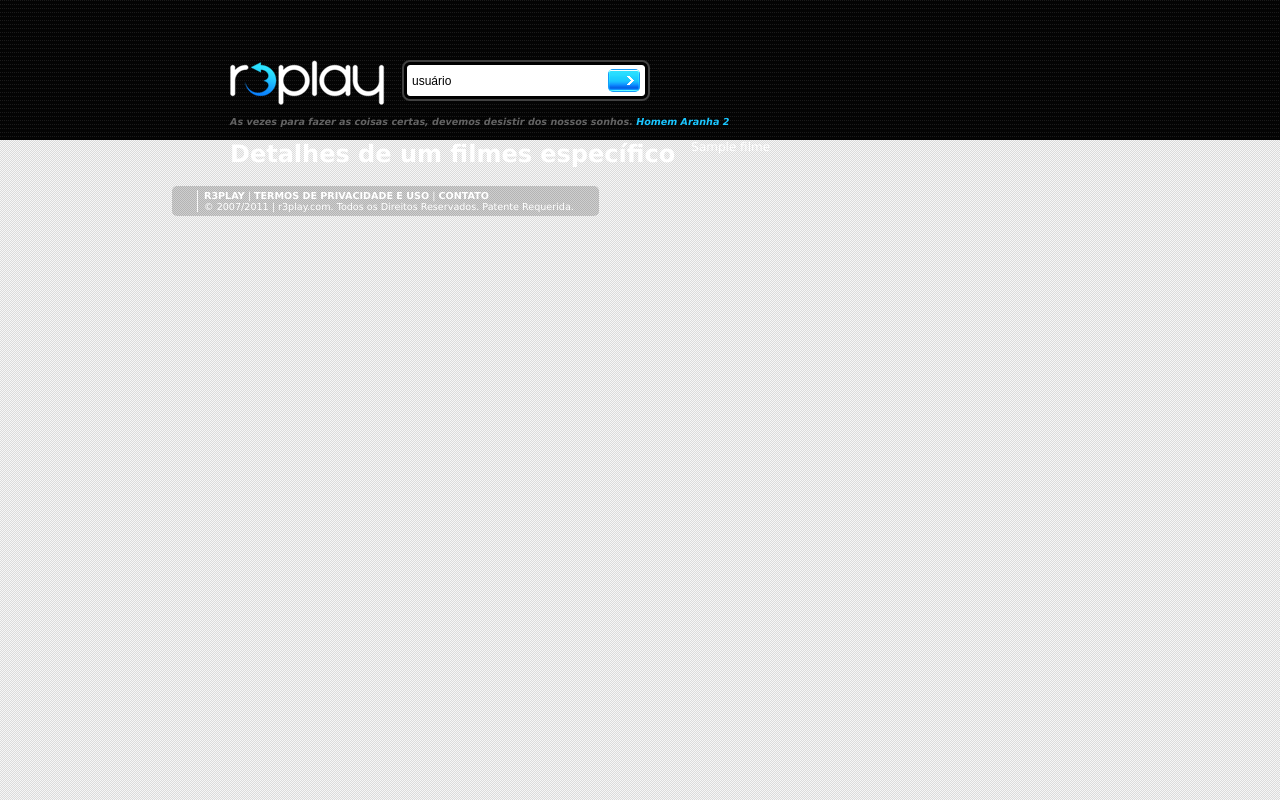
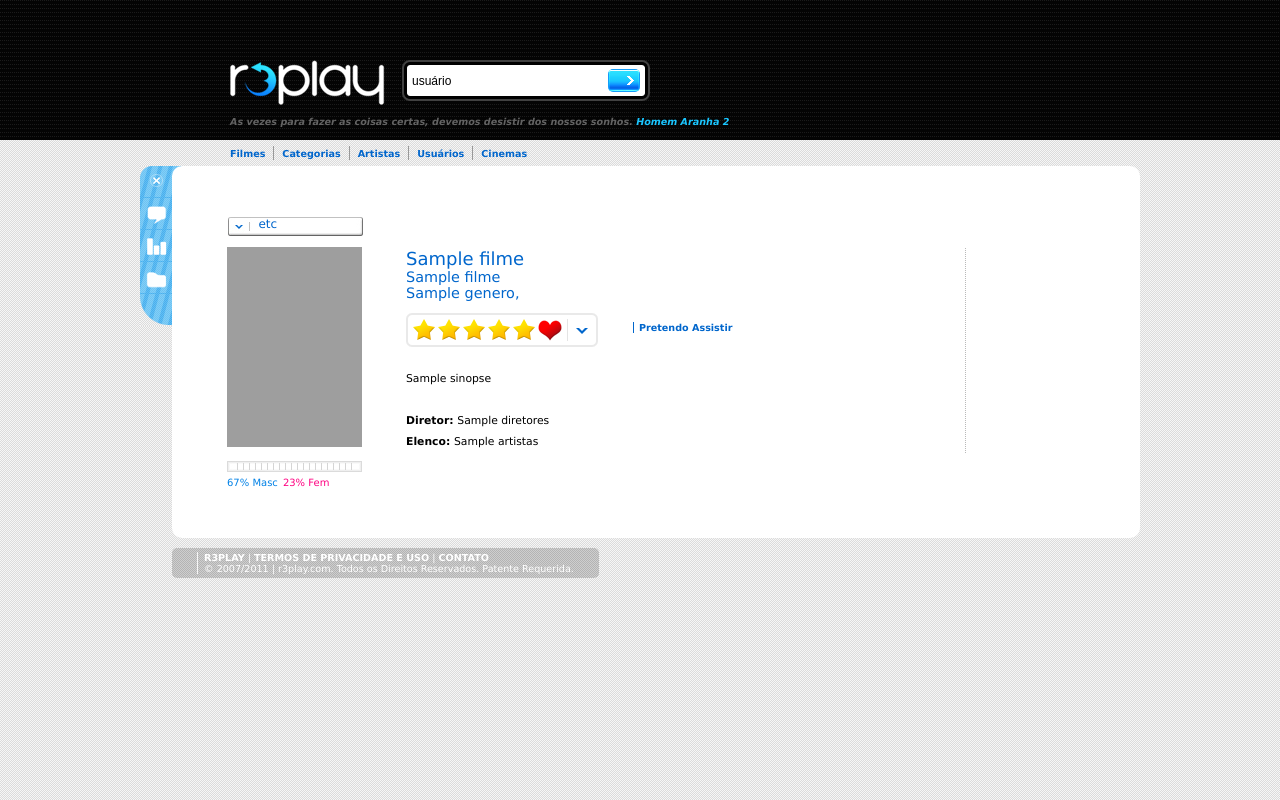
Before and after one commit to BantouTV/r3play, a Django app: template r3playapp/templates/filme.html in a window 1280 px wide. Run offline with Django 3.2, Linux system fonts and the light colour scheme; the template is opened without the code that fills it: most values are stand-ins (such as "Sample title", 1, 10 or a date in 2020); grey boxes are pictures that could not be loaded.

Commit message:
Página de detalhes de um filme. Mecanismo de busca por titulos de filmes.

```diff
--- a/r3playapp/templates/base.html
+++ b/r3playapp/templates/base.html
@@ -17,22 +17,23 @@
 	<!-- cabecalho -->
 	<div class="header">
 		<div class="container">
-			<h1 title="r3play"><a href="index.html">r3play</a></h1>
-			<form action="" class="form search_form">
+			<h1 title="r3play"><a href="/home/">r3play</a></h1>
+
+			<form action="/busca/" class="form search_form" method="get">
 				<fieldset>
-    	        	<input type="text" value="usuário" class="search">
+    	        	<input type="text" value="usuário" class="search" name="q">
         	       	<input type="image" src="{{ STATIC_URL }}img/btn_azul.png" alt="btn_azul" width="32" height="23" class="search_btn">
        			</fieldset>
        		</form>
+
 			<div class="disclaimer">As vezes para fazer as coisas certas, devemos desistir dos nossos sonhos. <span class="disclaimer_autor">Homem Aranha 2</span></div>
 		</div>
 	</div>
 
 	<div class="content">
 		<div class="container">
-
+			<!-- conteudo -->
 			{% block conteudo %}
-
 			{% endblock %}
 
 			<!-- rodape -->
--- a/r3playapp/templates/filme.html
+++ b/r3playapp/templates/filme.html
@@ -5,6 +5,78 @@
 {% endblock %}
 
 {% block conteudo %}
-	<h1>Detalhes de um filmes específico</h1>
-	<p>{{ filme }}</p>
+
+<body class="tipo-02 ">
+	<div class="content">
+		<div class="container">
+
+			<ul class="main_menu">
+				<li><a href="#">Filmes</a></li>
+				<li><a href="#">Categorias</a></li>
+				<li><a href="#">Artistas</a></li>
+				<li><a href="#">Usuários</a></li>
+				<li class="last"><a href="#">Cinemas</a></li>
+			</ul>
+
+			<div class="mn_flut">
+				<ul>
+					<li><a href="#"><img src="{{ STATIC_URL }}img/mn_flut_fechar.png" alt="Fechar" title="Fechar" width="33" height="22"/></a></li>
+					<li><a href="#"><img src="{{ STATIC_URL }}img/mn_flut_recado.png" alt="Recados" title="Recado" width="33" height="30"/></a></li>
+					<li><a href="#"><img src="{{ STATIC_URL }}img/mn_flut_opcoes.png" alt="Opções" title="Opções" width="33" height="30"/></a></li>
+					<li><a href="#"><img src="{{ STATIC_URL }}img/mn_flut_estatistica.png" alt="Estatísticas" title="Estatistica" width="33" height="30"/></a></li>
+				</ul>
+			</div>
+
+			<div class="cont-branco mn_branco">
+				<div class="tit_col-01">
+
+					<form action="" class="form form-padrao">
+			   			 <fieldset>
+			    			<div class="grid-12-12">
+			    				<a href="#" class="tit-select">etc</a>
+							</div>
+       					</fieldset>
+       				</form>
+
+       				<img src="{{ STATIC_URL }}{{ filme.capa }}" alt="{{ filme.titulo_nacional }}" title="{{ filme.titulo_nacional }}" width="135" height="200" />
+
+					<div class="termometro">
+	       				<img src="{{ STATIC_URL }}img/termometro.jpg" alt="termometro" width="135" height="11"/>
+	       				<span class="term_masc">67% Masc</span><span class="term_fem">23% Fem</span>
+       				</div>
+
+				</div>
+
+				<div class="tit_col-02">
+					<div class="grid_col">
+						<h2 class="tit_filme">{{ filme.titulo_nacional }}</h2>
+
+						<h3 class="sub_tit">{{ filme.titulo_original }}</h3>
+
+						<p class="catg">
+							{% for genero in filme.genero.all %}
+								{{ genero }},
+							{% endfor %}
+						</p>
+
+						<div class="acoes_filme">
+							<img src="{{ STATIC_URL }}img/favs.png" alt="favs" />
+						</div>
+
+						<a href="#" class="p_assistir">Pretendo Assistir</a>
+
+						<div class="sinopse clear">
+							<p>{{ filme.sinopse }}</p>
+						</div>
+
+						<div class="ficha_tec">
+							<p><span>Diretor: </span>{{ filme.diretores }}</p>
+							<p><span>Elenco: </span>{{ filme.artistas }}</p>
+						</div>
+					</div>
+
+					<!-- comentarios -->
+				</div>
+
+			</div>
 {% endblock %}
--- a/r3playapp/templates/home.html
+++ b/r3playapp/templates/home.html
@@ -5,7 +5,6 @@
 {% endblock %}
 
 {% block conteudo %}
-
 			<ul class="main_menu">
 				<li><a href="#">Filmes</a></li>
 				<li><a href="#">Categorias</a></li>
@@ -59,7 +58,7 @@
 
 								{% for filme in lista_ultimos_filmes %}
 								<div class="film">
-									<img src="{{ MEDIA_URL }}{{ filme.capa }}" alt="{{ filme.titulo_nacional }}" title="{{ filme.titulo_nacional }}" />
+									<a href="/filme/{{ filme.id }}"><img src="{{ MEDIA_URL }}{{ filme.capa }}" alt="{{ filme.titulo_nacional }}" title="{{ filme.titulo_nacional }}" /></a>
 									<span>
 										{# variavel|truncatewords:"2" ---- filtro que exibe ... depois de uma quantidade de palavras  #}
 										<b>{{ filme.titulo_nacional|truncatewords:"2" }}</b>
--- a/urls.py
+++ b/urls.py
@@ -13,5 +13,6 @@ urlpatterns = patterns('',
 
     url(r'^$', 'r3play.r3playapp.views.index', name='index'),
     url(r'^home/$', 'r3play.r3playapp.views.home', name='home'),
-    url(r'^filmes/(?P<filme_id>\d+)/$', 'r3play.r3playapp.views.filme', name='filme'),
+    url(r'^filme/(?P<filme_id>\d+)/$', 'r3play.r3playapp.views.filme', name='filme'),
+    url(r'^busca/$', 'r3play.r3playapp.views.busca', name='busca'),
 )
```
Also changed, not shown: r3playapp/templates/resultado_busca.html (added, +65 -0 lines), r3playapp/views.py (+17 -2 lines), 2 other files.
